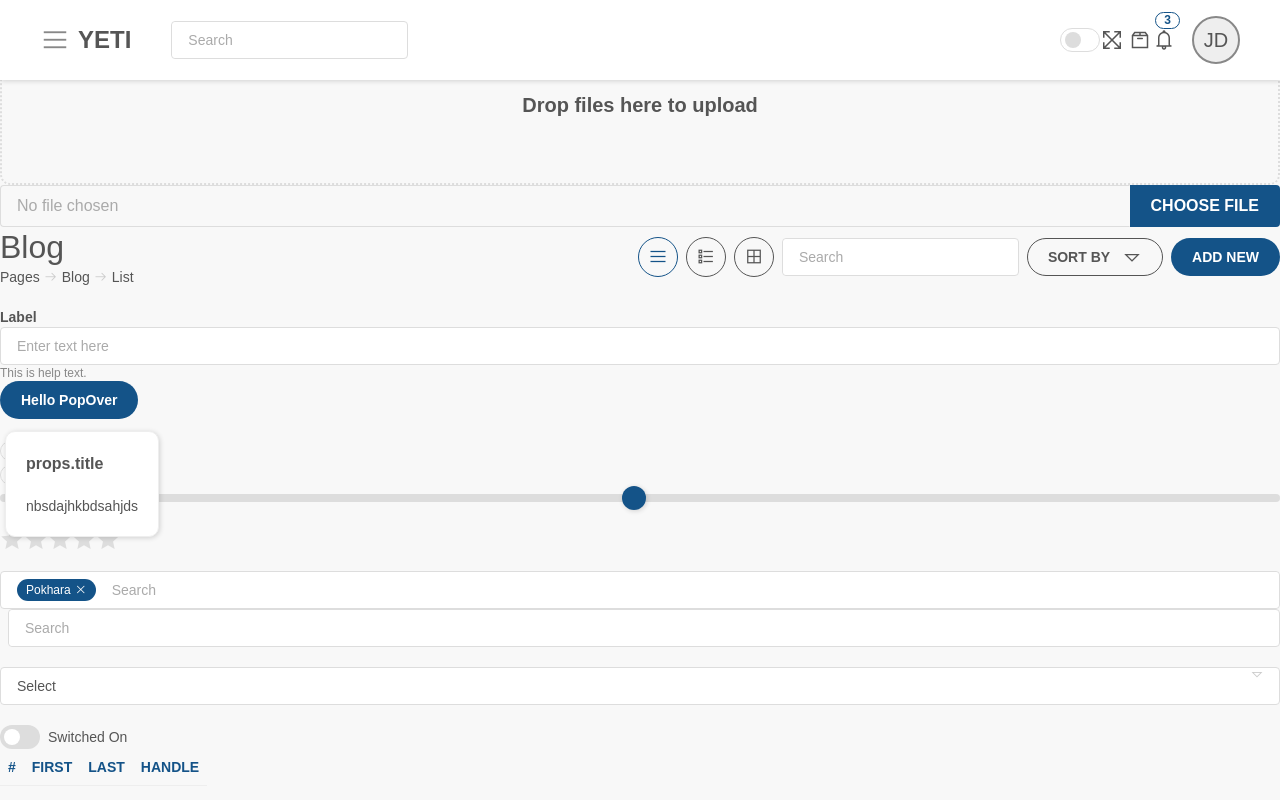
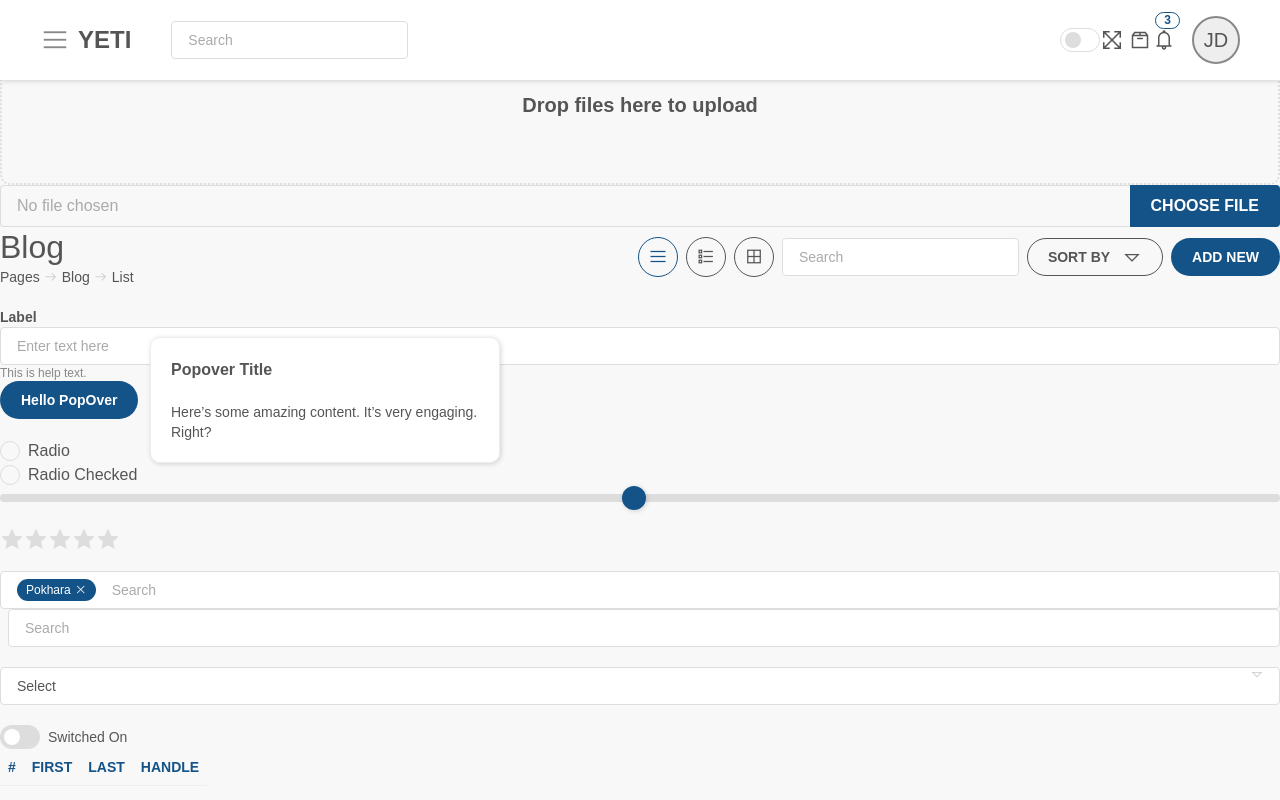
Before and after one commit to kumbey/caak-admin, a React (Create React App) app: page / in a window 1280 px wide. Both pictures are taken after a click on the button "Hello PopOver". Shown: the part 2428-3228 px from the top of the page. Built offline with nearby package versions, Linux system fonts and the light colour scheme.

Commit message:
Fix: popover

```diff
--- a/src/App.js
+++ b/src/App.js
@@ -58,10 +58,10 @@ function App() {
       <Header />
       <Input />
       <Popover
-        popOverPosition={"bottom"}
+        popOverPosition={"right"}
         skin={"primary"}
-        title={"hii title"}
-        content={"nbsdajhkbdsahjds"}
+        title={"Popover Title"}
+        content={"Here’s some amazing content. It’s very engaging. Right?"}
       >
         Hello PopOver
       </Popover>
--- a/src/components/Popover.js
+++ b/src/components/Popover.js
@@ -14,7 +14,7 @@ export default function Popover(props) {
         animation={"shift-toward-extreme"}
         content={
           <div>
-            <h5>props.title</h5>
+            <h5>{props.title}</h5>
             <div className={"mt-5"}>{props.content}</div>
           </div>
         }
@@ -23,7 +23,7 @@ export default function Popover(props) {
           type="button"
           className={`btn btn_${props.skin} ${props.uppercase}`}
         >
-            {props.children}
+          {props.children}
         </button>
       </Tippy>
     </div>
```
